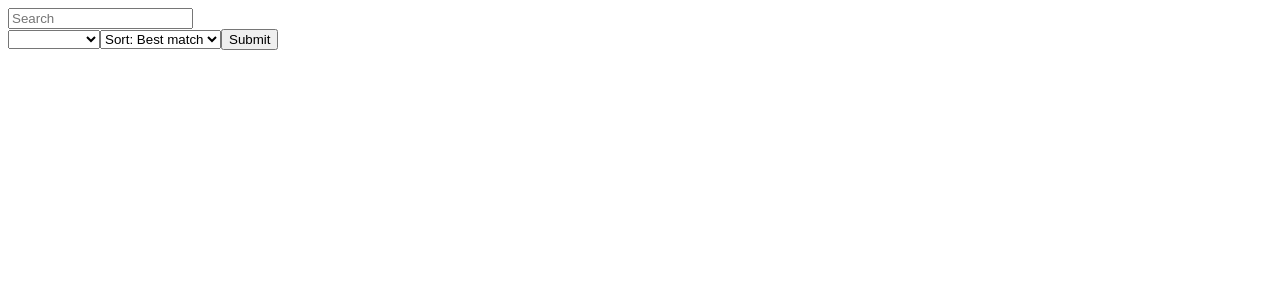
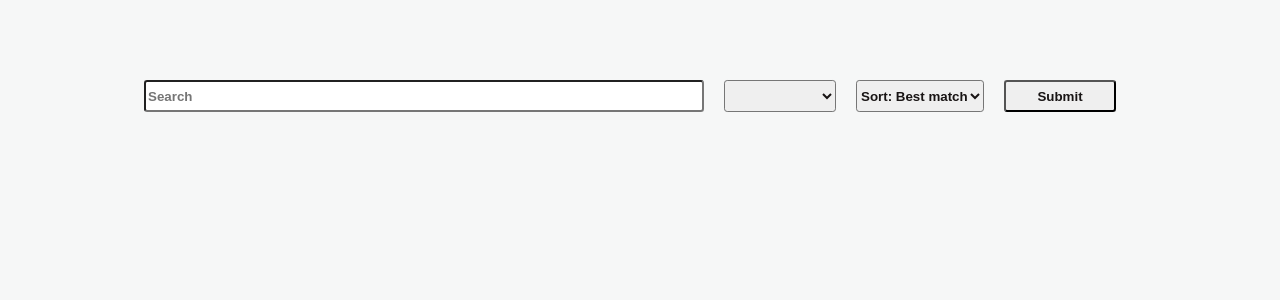
Before and after one commit to CJNewcomer/he-search-app, a React (Create React App) app in the folder he-search-app/: page /search in a window 1280 px wide. Shown: the top 300 px of the page. Built offline with nearby package versions, Linux system fonts and the light colour scheme.

Commit message:
adding styling to search and search results

```diff
--- a/he-search-app/src/Components/Search/Search.js
+++ b/he-search-app/src/Components/Search/Search.js
@@ -1,8 +1,5 @@
 import { useState } from 'react';
 import { NavLink } from 'react-router-dom';
-
-
-import './Search.css';
 
 const Search = () => {
     const [query, setQuery] = useState("");
@@ -36,7 +33,7 @@ return (
                 <div className='search__input'>
                     <input type='search' value={query} onChange={(e) => setQuery(e.target.value)} placeholder='Search' />
                 </div>
-                {error.length ? (<div className='search_error'>{error}</div>) : null}
+                {error.length ? (<div className='search__error'>{error}</div>) : null}
                 <select
                     className='search__dropdown-language'
                     value={language}
--- a/he-search-app/src/index.css
+++ b/he-search-app/src/index.css
@@ -1 +1,89 @@
-/* TODO Add site wide styles */
+body {
+    margin: 0;
+    padding: 0;
+    font-family: -apple-system, BlinkMacSystemFont, 'Segoe UI', Roboto, Oxygen, Ubuntu, Cantarell, 'Open Sans', 'Helvetica Neue', sans-serif;
+    color: #4c4c4c;
+    background: #f6f7f7;
+    padding-top: 3rem;
+    padding-bottom: 3rem;
+}
+
+.search__container {
+    display: flex;
+    justify-content: center;
+    margin-top: 2rem;
+}
+
+.search__form {
+    display: flex;
+    align-items: center;
+}
+
+.search__input > input {
+    margin-right: 1.25rem;
+    width: 35rem;
+    height: 2rem;
+    border-radius: .2rem;
+    color: rgb(24, 20, 20);
+    font-weight: 600;
+}
+
+.search__error {
+
+}
+
+.search__dropdown-language {
+    margin-right: 1.25rem;
+    width: 7rem;
+    height: 2rem;
+    border-radius: .2rem;
+    color: rgb(24, 20, 20);
+    font-weight: 600;
+}
+
+.search__dropdown-bestmatch {
+    margin-right: 1.25rem;
+    width: 8rem;
+    height: 2rem;
+    border-radius: .2rem;
+    color: rgb(24, 20, 20);
+    font-weight: 600;
+}
+
+.search__submit {
+    margin-right: 1.25rem;
+    width: 7rem;
+    height: 2rem;
+    border-radius: .2rem;
+    color: rgb(24, 20, 20);
+    font-weight: 600;
+}
+
+.search__results-container {
+    display: flex;
+    flex-wrap: wrap;
+    align-items: center;
+    justify-content: center;
+    box-sizing: border-box;
+    width: 90%;
+    margin: auto;
+    height: 100%;
+}
+
+.search__results {
+    display: flex;
+    background-color: whitesmoke;
+    margin: 2rem;
+    border-radius: .2rem;
+    height: 16.5rem;
+    width: 100%;
+}
+
+.repo__container {
+    overflow: hidden;
+    border-bottom: #4c4c4c solid .1rem;
+}
+
+.repo__container-info {
+
+}
```
